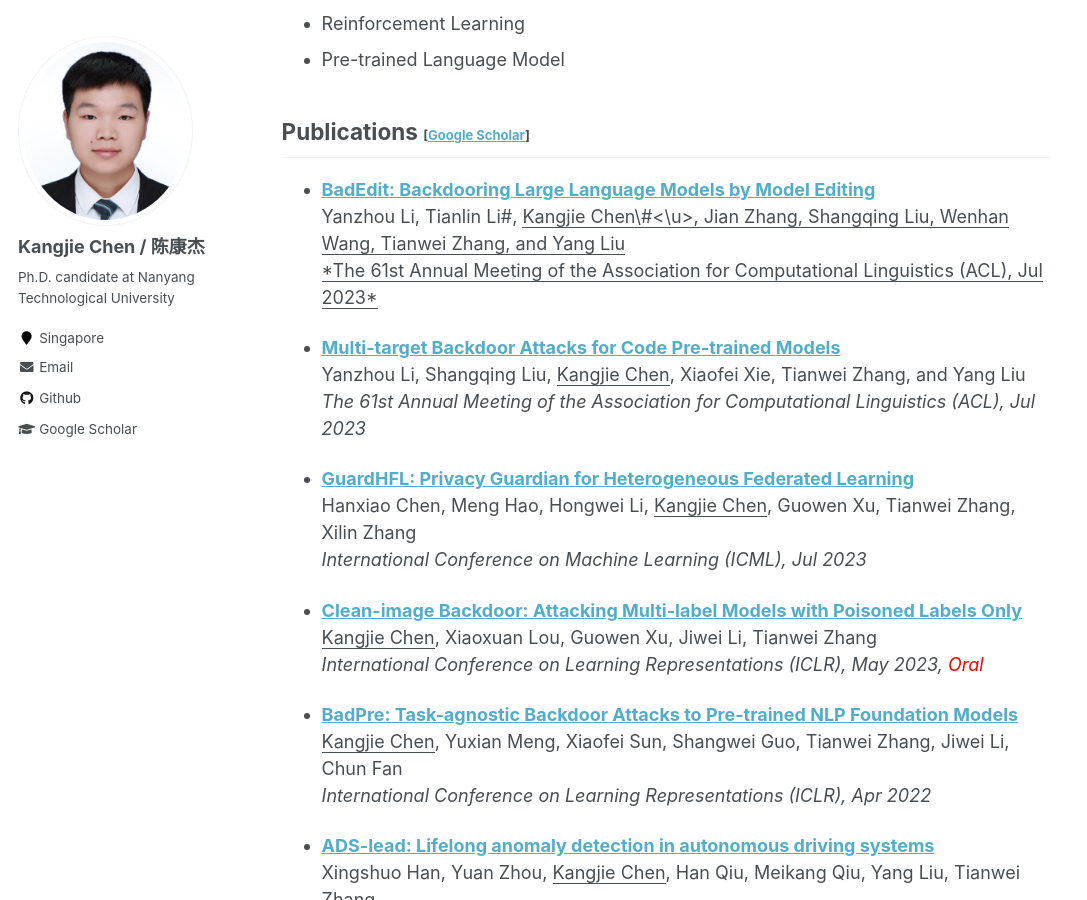
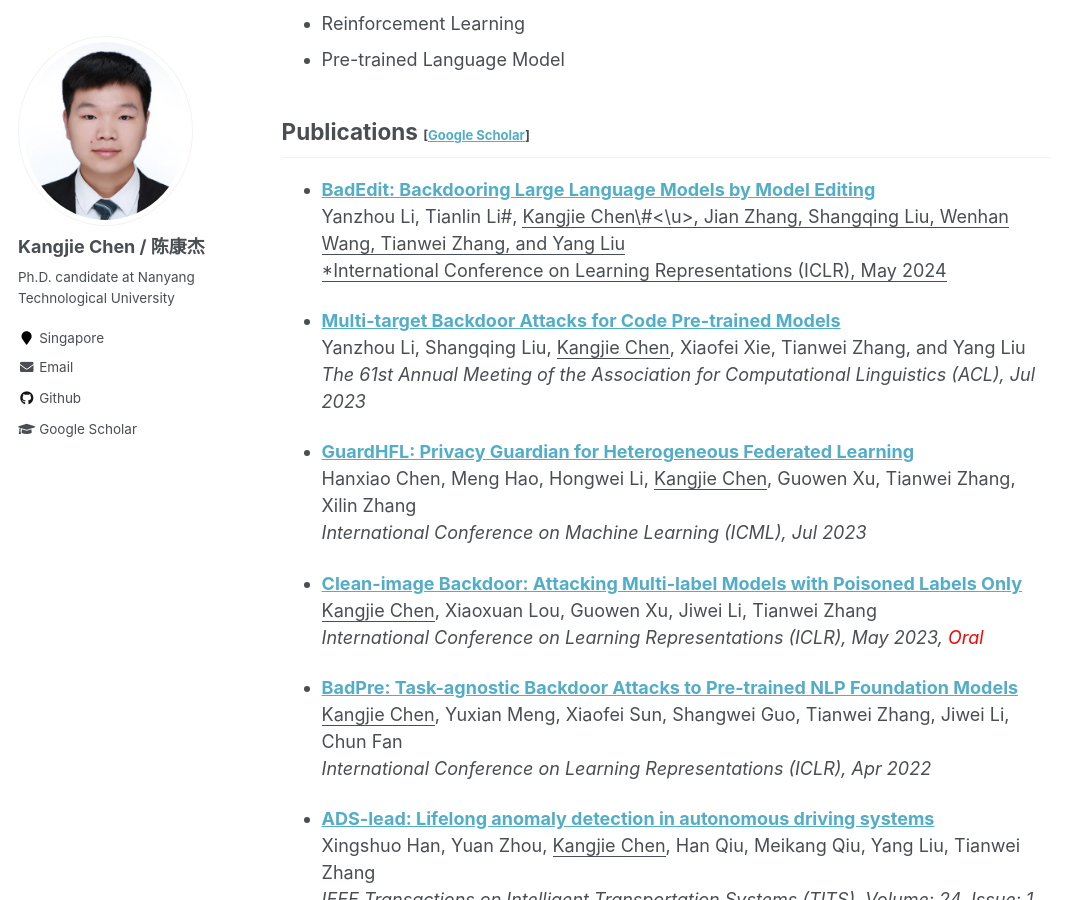
Before and after one commit to kangjie-chen/kangjie-chen.github.io, a Jekyll site: the page built from _pages/about.md, in a window 1280 px wide and 900 px high, scrolled down 444 px. Shown: the whole window, without its empty margins (0-1087 px from the left). Built offline with Jekyll 4.4.1, drawn with Linux system fonts in a browser that asks for light colours.

Commit message:
Update about.md

```diff
--- a/_pages/about.md
+++ b/_pages/about.md
@@ -25,7 +25,7 @@ I am currently a fourth-year Ph.D. student at Nanyang Technological University,
   <br/>
   Yanzhou Li, Tianlin Li\#, <u>Kangjie Chen\#<\u>, Jian Zhang, Shangqing Liu, Wenhan Wang, Tianwei Zhang, and Yang Liu
   <br/>
-  *The 61st Annual Meeting of the Association for Computational Linguistics (ACL), Jul 2023*
+  *International Conference on Learning Representations (ICLR), May 2024
 
 
 - **[Multi-target Backdoor Attacks for Code Pre-trained Models](https://aclanthology.org/2023.acl-long.399.pdf)**
```
